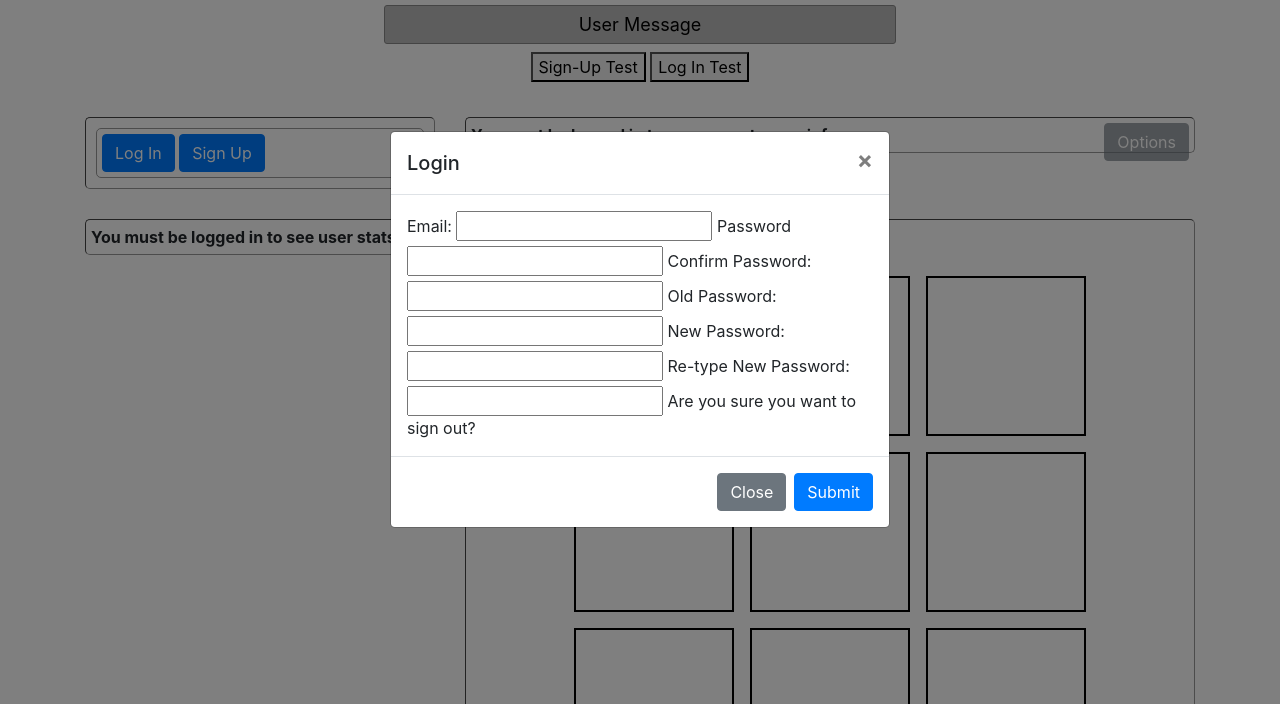
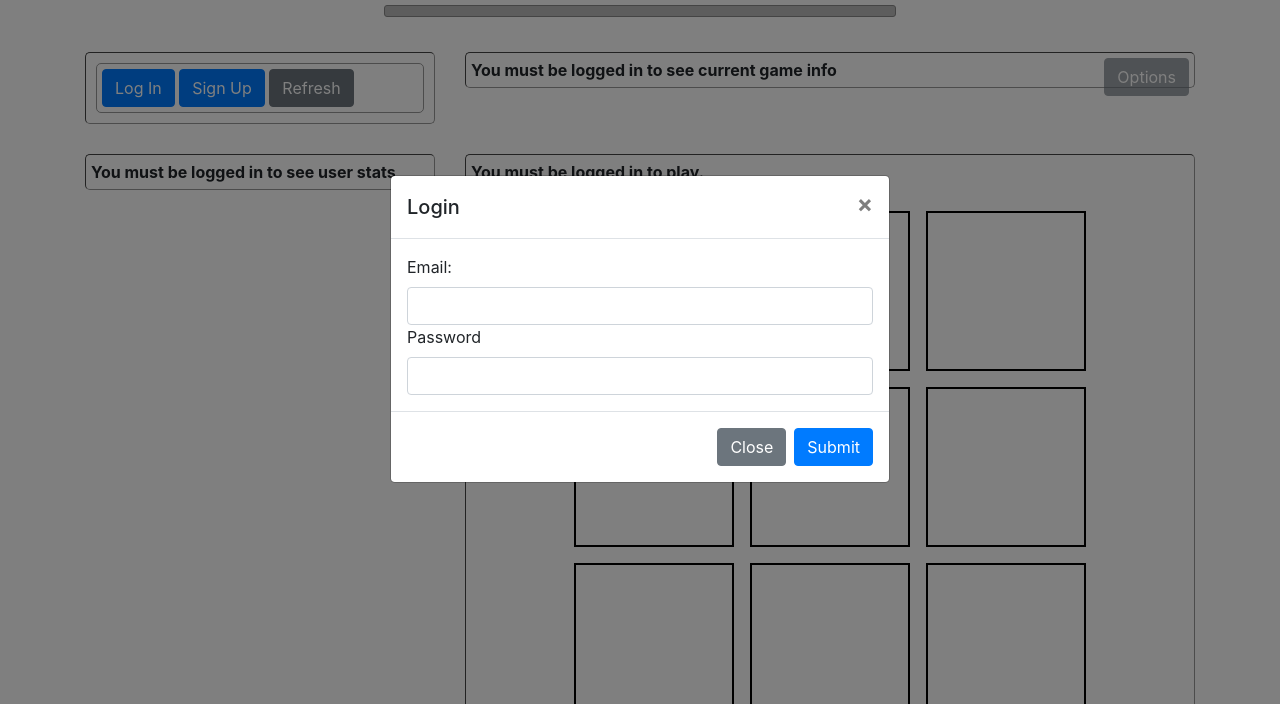
Before and after one commit to acharliekelly/ttt-client, a website built with webpack: page index.html in a window 1280 px wide. Both pictures are taken after a click on the button "Log In". Shown: the part 71-775 px from the top of the page. Built offline with nearby package versions, Linux system fonts and the light colour scheme; files whose address does not match are found by name.

Commit message:
Minor adjustments

```diff
--- a/index.html
+++ b/index.html
@@ -14,10 +14,8 @@
   <body>
     <header>
       <h1>Tic Tac Toe</h1>
-      <div id="userMessage">User Message</div>
+      <div id="userMessage"></div>
 
-      <button id="test-signup">Sign-Up Test</button>
-      <button id="test-login">Log In Test</button>
     </header>
     <main class="container">
       <div class="row">
@@ -31,9 +29,10 @@
               <button id="signupBtn" class="no-token btn btn-primary" data-operation="signup">Sign Up</button>
               <button id="changepwBtn" class="auth-token btn btn-primary" data-operation="changepw">Change Password</button>
               <button id="signoutBtn" class="auth-token btn btn-primary" data-operation="signout">Sign Out</button>
+              <button id="refreshBtn" class="test btn btn-secondary" data-operation="refresh">Refresh</button>
             </div>
           </div>
-         </div> <!--grid -->
+        </div> <!--auth -->
          <div class="col-md-8 col-12 grid">
           <div id="movePanel" class="panel">
             <strong class="no-token">You must be logged in to see current game info</strong>
@@ -47,15 +46,17 @@
       <div class="row">
         <div class="col-md-4 col-12 grid">
           <div id="playerPanel" class="panel">
-            <strong class="no-token">You must be logged in to see user stats</strong>
+            <strong class="no-token">You must be logged in to see user stats </strong>
             <!-- player info / stats -->
             <div id="playerInfo" class="info auth-token">
-              <h3>Current User: <span id="userEmail"></span></h3>
-              <div id="playerStats"></div>
+              <h5>Current User: <span id="userEmail"></span></h5>
+              <div id="playerStats">
+                <!-- Player Stats -->
 
+              </div>
             </div>
 
-          </div>
+          </div> <!-- player -->
         </div>
         <div class="col-md-8 col-12 grid">
           <div id="gamePanel" class="panel">
@@ -106,12 +107,13 @@
             </div>
 
             <div class="control-panel button-set justify-content-center">
-              <button id="resetBtn" class="btn btn-primary auth-enable">Reset</button>
+              <button id="resetBtn" class="btn btn-primary auth-enable">Start</button>
             </div>
           </div>
         </div>
       </div><!-- row -->
     </main>
+
     <footer class="fixed-bottom">
 
       <span class="copyright">&copy; 2019</span>
@@ -130,31 +132,31 @@
           </div>
           <div class="modal-body">
             <form id="authenticationForm">
-              <span id="emailFieldEnclosure" class="field-enclosure" data-include="login">
+              <span id="emailFieldEnclosure" class="form-group" data-include="login">
                 <label for="emailField">Email: </label>
-                <input id="emailField" name="credentials[email]" type="email">
+                <input id="emailField" class="form-control" name="credentials[email]" type="email">
               </span>
-              <span id="passwordFieldEnclosure" class="field-enclosure" data-include="login signup">
+              <span id="passwordFieldEnclosure" class="form-group" data-include="login signup">
                 <label for="passwordField">Password</label>
-                <input id="passwordField" name="credentials[password]" type="password">
+                <input id="passwordField" class="form-control" name="credentials[password]" type="password">
               </span>
-              <span id="passwordConfFieldEnclosure" class="field-enclosure" data-include="signup">
+              <span id="passwordConfFieldEnclosure" class="form-group" data-include="signup">
                 <label for="passwordConfField">Confirm Password: </label>
-                <input id="passwordConfField" name="credentials[password_confirmation]" type="password">
+                <input id="passwordConfField" class="form-control" name="credentials[password_confirmation]" type="password">
               </span>
-              <span id="oldPasswordFieldEnclosure" class="field-enclosure" data-include="changepw">
+              <span id="oldPasswordFieldEnclosure" class="form-group" data-include="changepw">
                 <label for="oldPasswordField">Old Password: </label>
-                <input id="oldPasswordField" name="passwords[old]" type="password">
+                <input id="oldPasswordField" class="form-control" name="passwords[old]" type="password">
               </span>
-              <span id="newPasswordFieldEnclosure" class="field-enclosure" data-include="changepw">
+              <span id="newPasswordFieldEnclosure" class="form-group" data-include="changepw">
                 <label for="newPasswordField">New Password: </label>
-                <input id="newPasswordField" name="passwords[new]" type="password">
+                <input id="newPasswordField" class="form-control" name="passwords[new]" type="password">
               </span>
-              <span id="newPasswordFieldEnclosure2" class="field-enclosure" data-include="changepw">
+              <span id="newPasswordFieldEnclosure2" class="form-group" data-include="changepw">
                 <label for="newPasswordField2">Re-type New Password: </label>
-                <input id="newPasswordField2" type="password">
+                <input id="newPasswordField2" class="form-control" type="password">
               </span>
-              <span id="signoutConfirmEnclosure" class="field-enclosure" data-include="signout">
+              <span id="signoutConfirmEnclosure" class="form-group" data-include="signout">
                 Are you sure you want to sign out?
               </span>
               <input id="authOperation" name="operation" type="hidden" >
```
